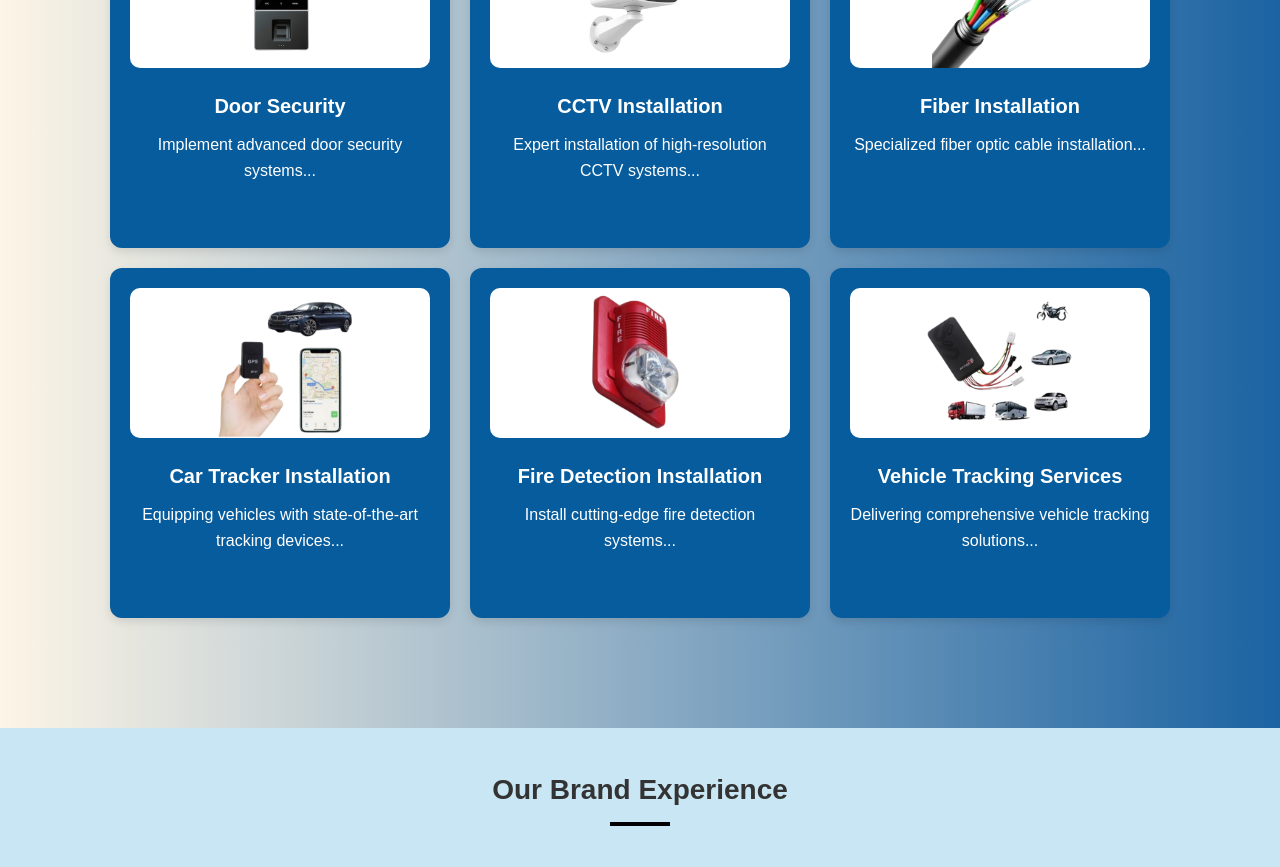
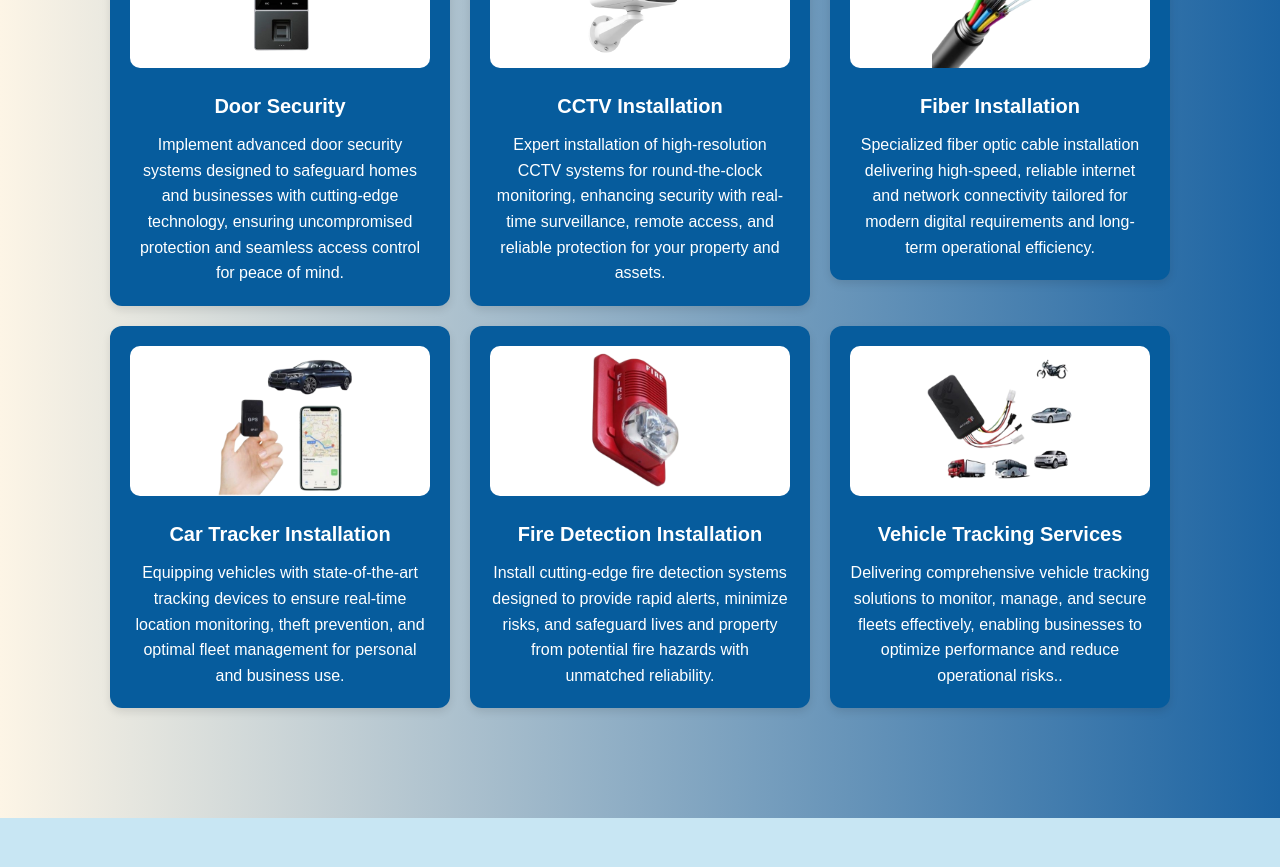
Before and after one commit to warrenposo/Multside-technology, a React (Create React App) app: page / in a window 1280 px wide. Shown: the part 1900-2767 px from the top of the page. Built offline with nearby package versions, Linux system fonts and the light colour scheme; the HTML template or start-up script is replaced by a standard one.

Commit message:
updadtes

```diff
--- a/src/pages/Services.js
+++ b/src/pages/Services.js
@@ -14,37 +14,37 @@ const Services = () => {
   const services = [
     {
       title: 'Door Security',
-      description: 'Implement advanced door security systems...',
+      description: 'Implement advanced door security systems designed to safeguard homes and businesses with cutting-edge technology, ensuring uncompromised protection and seamless access control for peace of mind.',
       image: doorSecurityPic,
       link: '/services/door-security', // Match with App.js route
     },
     {
       title: 'CCTV Installation',
-      description: 'Expert installation of high-resolution CCTV systems...',
+      description: 'Expert installation of high-resolution CCTV systems for round-the-clock monitoring, enhancing security with real-time surveillance, remote access, and reliable protection for your property and assets.',
       image: cctvPic,
       link: '/services/cctv-installation', // Match with App.js route
     },
     {
       title: 'Fiber Installation',
-      description: 'Specialized fiber optic cable installation...',
+      description: 'Specialized fiber optic cable installation delivering high-speed, reliable internet and network connectivity tailored for modern digital requirements and long-term operational efficiency.',
       image: fiberPic,
       link: '/services/fiber-installation', // Match with App.js route
     },
     {
       title: 'Car Tracker Installation',
-      description: 'Equipping vehicles with state-of-the-art tracking devices...',
+      description: 'Equipping vehicles with state-of-the-art tracking devices to ensure real-time location monitoring, theft prevention, and optimal fleet management for personal and business use.',
       image: carTrackerPic,
       link: '/services/car-tracker-installation', // Match with App.js route
     },
     {
       title: 'Fire Detection Installation',
-      description: 'Install cutting-edge fire detection systems...',
+      description: 'Install cutting-edge fire detection systems designed to provide rapid alerts, minimize risks, and safeguard lives and property from potential fire hazards with unmatched reliability.',
       image: fireDetectionPic,
       link: '/services/fire-detection-installation', // Match with App.js route
     },
     {
       title: 'Vehicle Tracking Services',
-      description: 'Delivering comprehensive vehicle tracking solutions...',
+      description: 'Delivering comprehensive vehicle tracking solutions to monitor, manage, and secure fleets effectively, enabling businesses to optimize performance and reduce operational risks..',
       image: vehicleTrackingPic,
       link: '/services/vehicle-tracking-services', // Match with App.js route
     },
```
